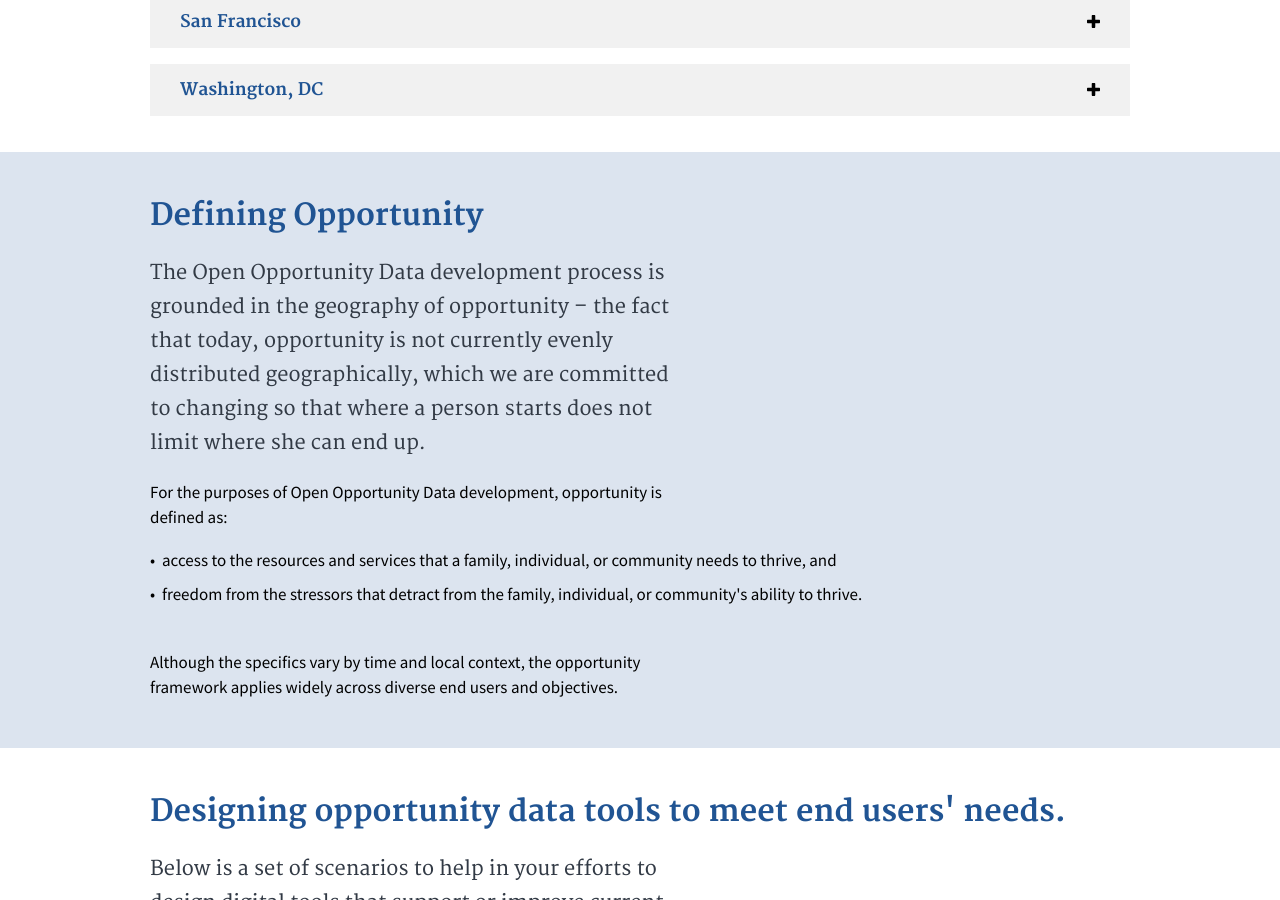
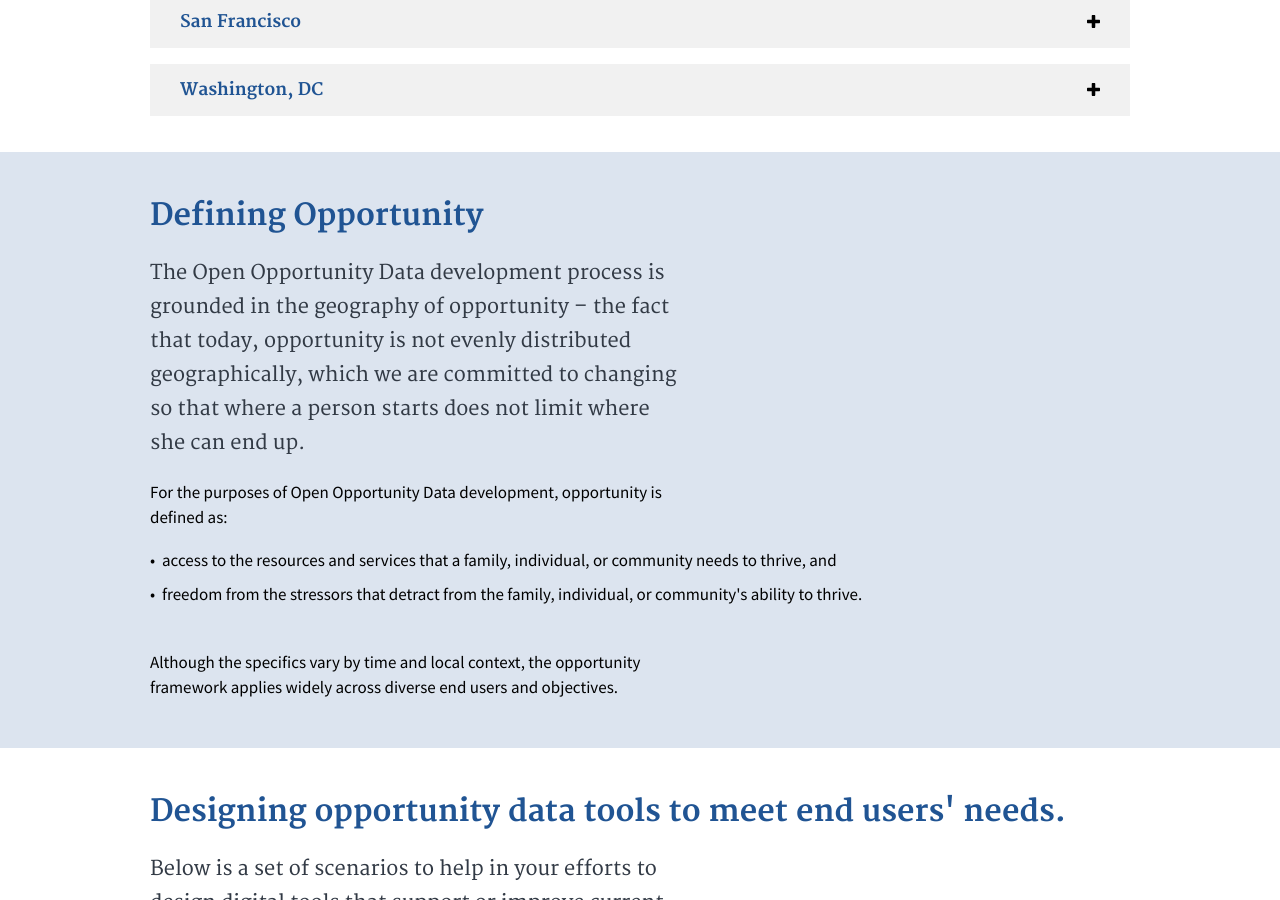
Before and after one commit to presidential-innovation-fellows/open-opportunity-data, a Jekyll site: the page built from index.html, in a window 1280 px wide and 900 px high, scrolled down 1487 px. Built offline with Jekyll 4.4.1, drawn with Linux system fonts in a browser that asks for light colours.

Commit message:
Tweak wording

```diff
--- a/index_includes/definition.html
+++ b/index_includes/definition.html
@@ -1,6 +1,6 @@
 <div class="usa-grid">
   <h2>Defining Opportunity</h2>
-  <p class="usa-font-lead">The Open Opportunity Data development process is grounded in the geography of opportunity – the fact that today, opportunity is not currently evenly distributed geographically, which we are committed to changing so that where a person starts does not limit where she can end up.</p>
+  <p class="usa-font-lead">The Open Opportunity Data development process is grounded in the geography of opportunity – the fact that today, opportunity is not evenly distributed geographically, which we are committed to changing so that where a person starts does not limit where she can end up.</p>
   <p>For the purposes of Open Opportunity Data development, opportunity is defined as:</p>
 
   <ul>
```
